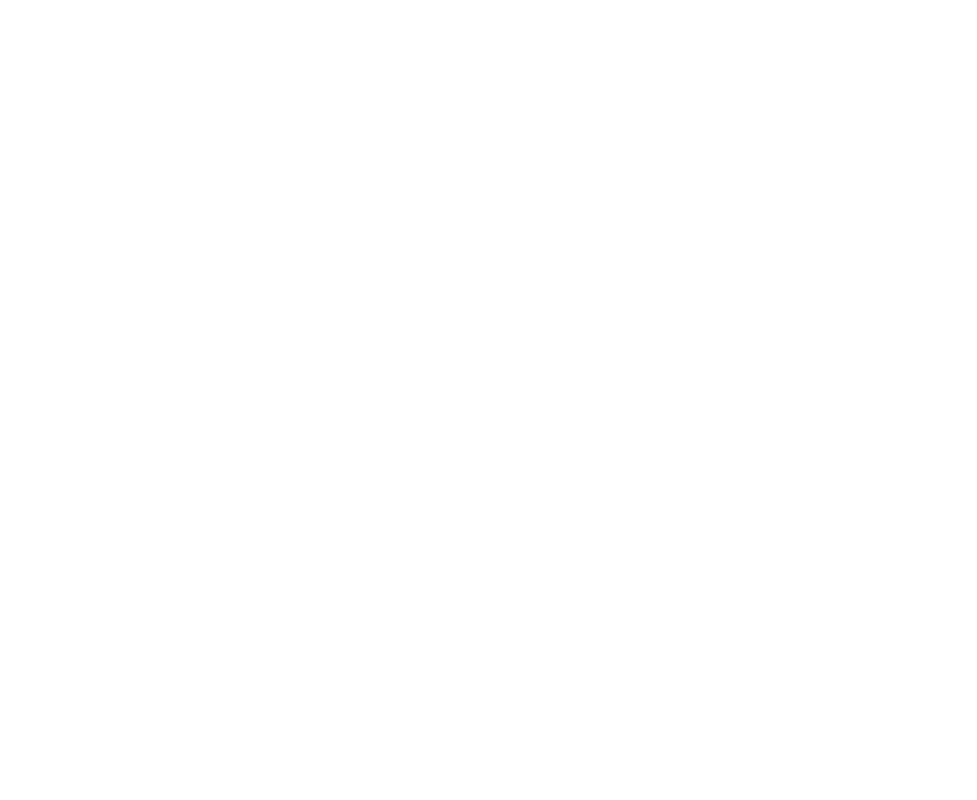
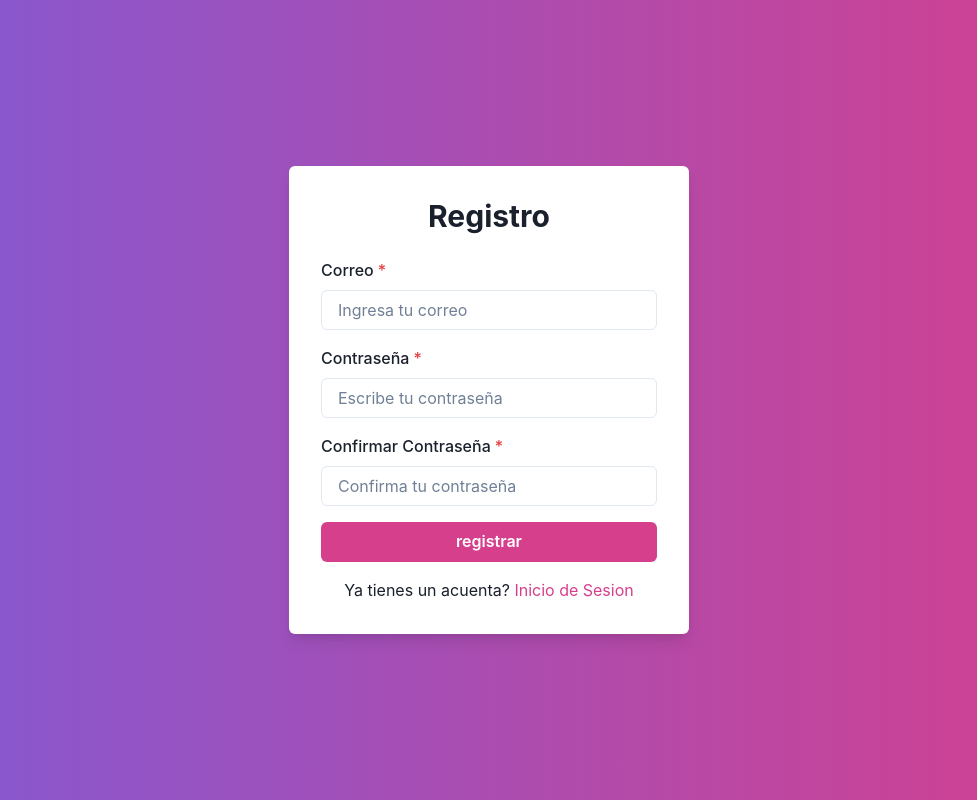
Before and after one commit to Bacze12/inventory-pos-frontend, a React (Create React App) app: page /register in a window 1280 px wide. Before the commit this address had no page. Shown: the whole page, without its empty margins (151-1128 px from the left). Built offline with nearby package versions, Linux system fonts and the light colour scheme.

Commit message:
Diseño de login y registro

```diff
--- a/src/App.jsx
+++ b/src/App.jsx
@@ -3,6 +3,7 @@ import { BrowserRouter as Router, Routes, Route } from 'react-router-dom';
 import Home from './pages/Home';
 import Layout from './components/layout/Layout';
 import LoginPage from './pages/auth/Login';
+import Register from './pages/auth/Register';
 
 const ProductListPage = lazy(() => import('./pages/products/ProductListPage'));
 const AddProductPage = lazy(() => import('./pages/products/AddProductPage'));
@@ -17,7 +18,7 @@ const App = () => {
     <Router>
       <Suspense fallback={<div>Loading...</div>}>
         <Routes element={<Layout />}>
-          <Route path="/" element={<Home />} />
+          <Route path="/" element={<LoginPage />} />
           <Route path="/login" element={<LoginPage />} />
           <Route path="/products" element={<ProductListPage />} />
           <Route path="/add-product" element={<AddProductPage />} />
@@ -26,6 +27,8 @@ const App = () => {
           <Route path="/add-sale" element={<AddSalePage />} />
           <Route path="/sales" element={<SalesListPage />} />
           <Route path="/sales/:id" element={<SaleDetailsPage />} />
+          <Route path="/home" element={<Home />} />
+          <Route path="/register" element={<Register />} />
         </Routes>
       </Suspense>
     </Router>
--- a/src/pages/auth/Login.jsx
+++ b/src/pages/auth/Login.jsx
@@ -1,5 +1,15 @@
 import React, { useState } from 'react';
 import { useNavigate } from 'react-router-dom';
+import { Box,
+  Button,
+  FormControl,
+  FormLabel,
+  Input,
+  Heading,
+  VStack,
+  Link,
+  Text,
+  Spinner } from '@chakra-ui/react'
 import useAlert from '../../hooks/useAlert';
 import authApi from '../../api/api';
 
@@ -25,34 +35,69 @@ const LoginPage = () => {
   };
 
   return (
-    <div className="login-page">
-      <h1>Login</h1>
+    <Box
+      w="100%"
+      h="100vh"
+      display="flex"
+      justifyContent="center"
+      alignItems="center"
+      bgGradient="linear(to-r, blue.500, teal.500)"
+    >
+      <Box
+        bg="white"
+        p={8}
+        rounded="md"
+        shadow="lg"
+        maxWidth="400px"
+        w="full"
+      >
+        <Heading as="h1" size="lg" textAlign="center" mb={6}>
+          Inicio de Sesion
+        </Heading>
         <form onSubmit={handleLogin}>
-        <div>
-          <label htmlFor="email">Email:</label>
-          <input
-            id="email"
+          <VStack spacing={4}>
+            <FormControl id="email" isRequired>
+              <FormLabel>Correo</FormLabel>
+              <Input
                 type="email"
                 value={email}
                 onChange={(e) => setEmail(e.target.value)}
-            required
+                placeholder="Ingrese su correo"
               />
-        </div>
-        <div>
-          <label htmlFor="password">Password:</label>
-          <input
-            id="password"
+            </FormControl>
+            <FormControl id="password" isRequired>
+              <FormLabel>Contraseña</FormLabel>
+              <Input
                 type="password"
                 value={password}
                 onChange={(e) => setPassword(e.target.value)}
-            required
+                placeholder="Escriba su contraseña"
               />
-        </div>
-        <button type="submit" disabled={loading}>
-          {loading ? 'Loading...' : 'Login'}
-        </button>
+            </FormControl>
+            <Button
+              type="submit"
+              colorScheme="teal"
+              width="full"
+              isLoading={loading}
+            >
+              {loading ? <Spinner size="sm" /> : 'Ingresar'}
+            </Button>
+          </VStack>
         </form>
-    </div>
+        <Text mt={4} textAlign="center">
+          ¿Se te olvido la contraseña?{' '}
+          <Link color="teal.500" onClick={() => navigate('/recover-password')}>
+            Recuperar contraseña
+          </Link>
+        </Text>
+        <Text mt={2} textAlign="center">
+          ¿No tienes una cuenta?{' '}
+          <Link color="teal.500" onClick={() => navigate('/register')}>
+            Registrate
+          </Link>
+        </Text>
+      </Box>
+    </Box>
   );
 };
 
--- /dev/null
+++ b/src/pages/auth/Register.jsx
@@ -0,0 +1,131 @@
+import React, { useState } from 'react';
+import { useNavigate } from 'react-router-dom';
+import {
+    Box,
+    Button,
+    FormControl,
+    FormLabel,
+    Input,
+    Heading,
+    VStack,
+    Spinner,
+    Text,
+    Link,
+    useToast,
+    } from '@chakra-ui/react';
+    import authApi from '../../api/api';
+
+    const RegisterPage = () => {
+    const [email, setEmail] = useState('');
+    const [password, setPassword] = useState('');
+    const [confirmPassword, setConfirmPassword] = useState('');
+    const [loading, setLoading] = useState(false);
+    const toast = useToast();
+    const navigate = useNavigate();
+
+    const handleRegister = async (e) => {
+        e.preventDefault();
+        if (password !== confirmPassword) {
+        toast({
+            title: 'Passwords do not match!',
+            status: 'error',
+            duration: 3000,
+            isClosable: true,
+        });
+        return;
+        }
+        setLoading(true);
+        try {
+        await authApi.post('/register', { email, password });
+        toast({
+            title: 'Registration successful!',
+            description: 'You can now log in.',
+            status: 'success',
+            duration: 3000,
+            isClosable: true,
+        });
+        navigate('/login');
+        } catch (error) {
+        toast({
+            title: 'Registration failed!',
+            description: error.response?.data?.message || 'Please try again.',
+            status: 'error',
+            duration: 3000,
+            isClosable: true,
+        });
+        } finally {
+        setLoading(false);
+        }
+    };
+
+    return (
+        <Box
+        w="100%"
+        h="100vh"
+        display="flex"
+        justifyContent="center"
+        alignItems="center"
+        bgGradient="linear(to-r, purple.500, pink.500)"
+        >
+        <Box
+            bg="white"
+            p={8}
+            rounded="md"
+            shadow="lg"
+            maxWidth="400px"
+            w="full"
+        >
+            <Heading as="h1" size="lg" textAlign="center" mb={6}>
+            Registro
+            </Heading>
+            <form onSubmit={handleRegister}>
+            <VStack spacing={4}>
+                <FormControl id="email" isRequired>
+                <FormLabel>Correo</FormLabel>
+                <Input
+                    type="email"
+                    value={email}
+                    onChange={(e) => setEmail(e.target.value)}
+                    placeholder="Ingresa tu correo"
+                />
+                </FormControl>
+                <FormControl id="password" isRequired>
+                <FormLabel>Contraseña</FormLabel>
+                <Input
+                    type="password"
+                    value={password}
+                    onChange={(e) => setPassword(e.target.value)}
+                    placeholder="Escribe tu contraseña"
+                />
+                </FormControl>
+                <FormControl id="confirm-password" isRequired>
+                <FormLabel>Confirmar Contraseña</FormLabel>
+                <Input
+                    type="password"
+                    value={confirmPassword}
+                    onChange={(e) => setConfirmPassword(e.target.value)}
+                    placeholder="Confirma tu contraseña"
+                />
+                </FormControl>
+                <Button
+                type="submit"
+                colorScheme="pink"
+                width="full"
+                isLoading={loading}
+                >
+                {loading ? <Spinner size="sm" /> : 'registrar'}
+                </Button>
+            </VStack>
+            </form>
+            <Text mt={4} textAlign="center">
+            Ya tienes un acuenta?{' '}
+            <Link color="pink.500" onClick={() => navigate('/login')}>
+                Inicio de Sesion
+            </Link>
+            </Text>
+        </Box>
+        </Box>
+    );
+};
+
+export default RegisterPage;
```
Lines whose indentation alone changed are shown as unchanged.
